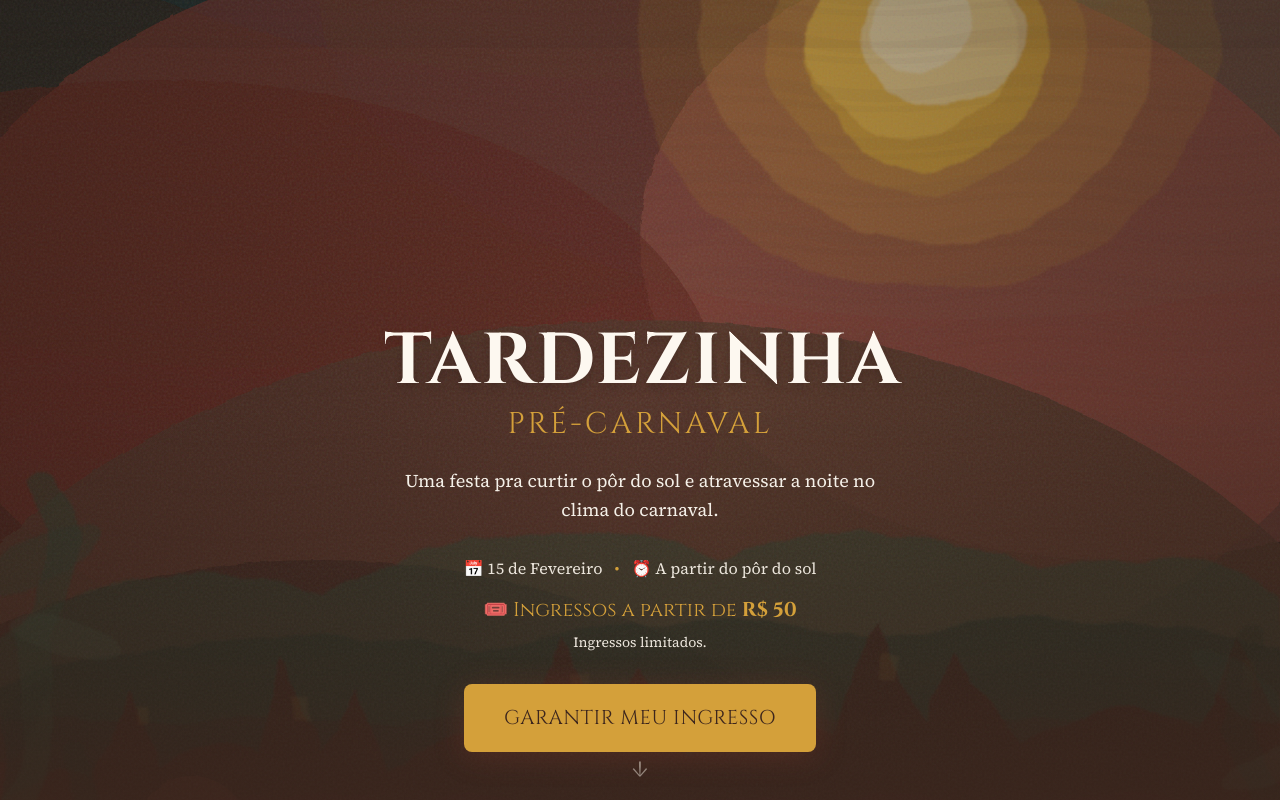
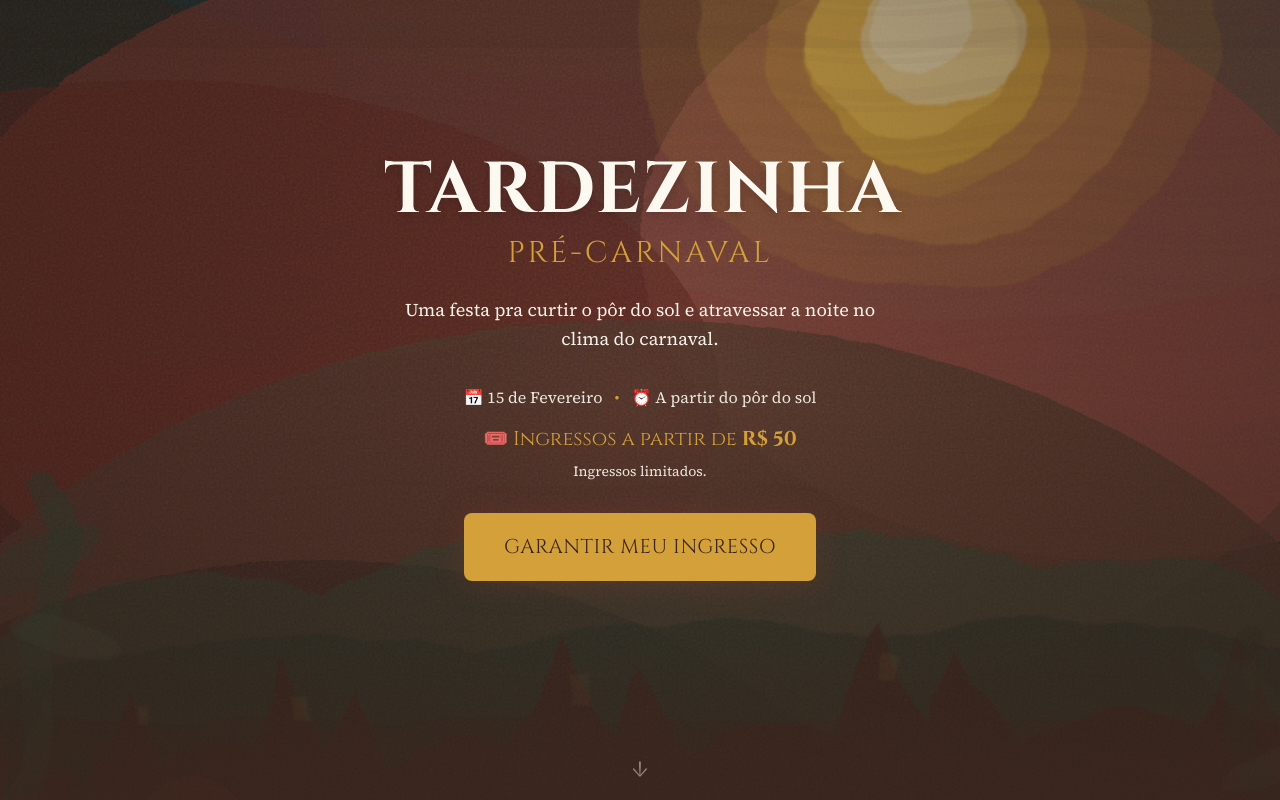
Before and after one commit to jonataswm01/naipevip, a Next.js app: page / in a window 1280 px wide. Shown: the top 800 px of the page. Built offline with nearby package versions, Linux system fonts and the light colour scheme.

Commit message:
fix: adjust Hero component layout and styling
- Center content vertically and horizontally in the Hero section for improved visual balance.
- Update overlay description for clarity and enhance the main content positioning with a slight upward shift.

```diff
--- a/src/components/Hero.tsx
+++ b/src/components/Hero.tsx
@@ -4,13 +4,13 @@ import { motion } from 'framer-motion';
 
 export default function Hero() {
   return (
-    <section className="bg-hero section-soft min-h-screen flex flex-col justify-end items-center px-6 pb-12 pt-20 texture-noise texture-canvas relative overflow-hidden">
+    <section className="bg-hero section-soft min-h-screen flex flex-col justify-center items-center px-6 py-8 texture-noise texture-canvas relative overflow-hidden">
       {/* Overlay para contraste - mais sutil para não competir com a arte */}
       <div className="absolute inset-0 bg-gradient-to-t from-marrom-dark/70 via-transparent to-transparent z-0" />
 
-      {/* Conteúdo principal */}
+      {/* Conteúdo principal - centralizado com leve deslocamento para cima */}
       <motion.div
-        className="text-center max-w-lg mx-auto relative z-10"
+        className="text-center max-w-lg mx-auto relative z-10 -mt-[8vh]"
         initial={{ opacity: 0, y: 30 }}
         animate={{ opacity: 1, y: 0 }}
         transition={{ duration: 0.8, ease: "easeOut" }}
```
